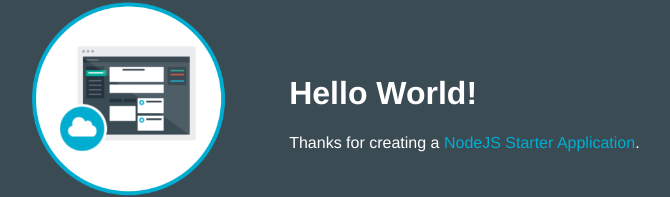
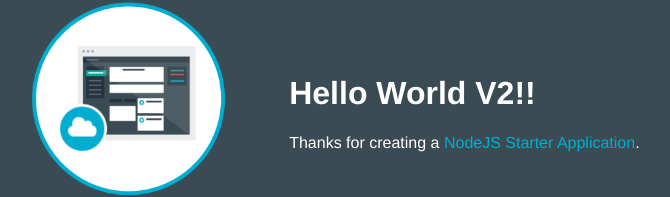
Before and after one commit to Yasuhiko-Koizumi/ykoizumi-node-sample, a website: page public/index.html in a window 1280 px wide. Shown: the part 157-354 px from the top of the page, without its empty margins (253-923 px from the left). Drawn offline with Linux system fonts and the light colour scheme.

Commit message:
Change hello text

```diff
--- a/public/index.html
+++ b/public/index.html
@@ -16,7 +16,7 @@
           <img class = "newappIcon" src="images/newapp-icon.png">
         </td>
         <td>
-          <h1 id="message">Hello World!</h1>
+          <h1 id="message">Hello World V2!!</h1>
           <p class='description'></p> Thanks for creating a <span class = "blue">NodeJS Starter Application</span>.
         </td>
       </tr>
```
Also changed, not shown: 1 other file.
